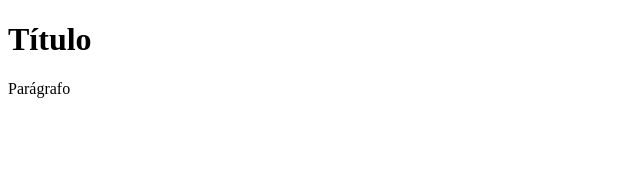
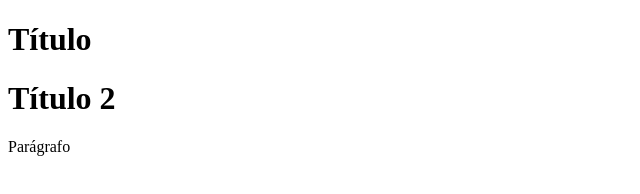
Before and after one commit to eidandinho/my-project, a plain HTML site: page index.html in a window 1280 px wide. Shown: the whole page, without its empty margins (0-640 px from the left). Drawn offline with Linux system fonts and the light colour scheme.

Commit message:
Adiciona classe no HTML e conteúdo básico nno CSS

```diff
--- a/index.html
+++ b/index.html
@@ -5,7 +5,8 @@
     <title>Título Website</title>
 </head>
 <body>
-    <h1>Título</h1>
-    <p>Parágrafo</p>
+    <h1 class="title">Título</h1>
+    <h1 class="title">Título 2</h1>
+    <p class="description">Parágrafo</p>
 </body>
 </html>
```
